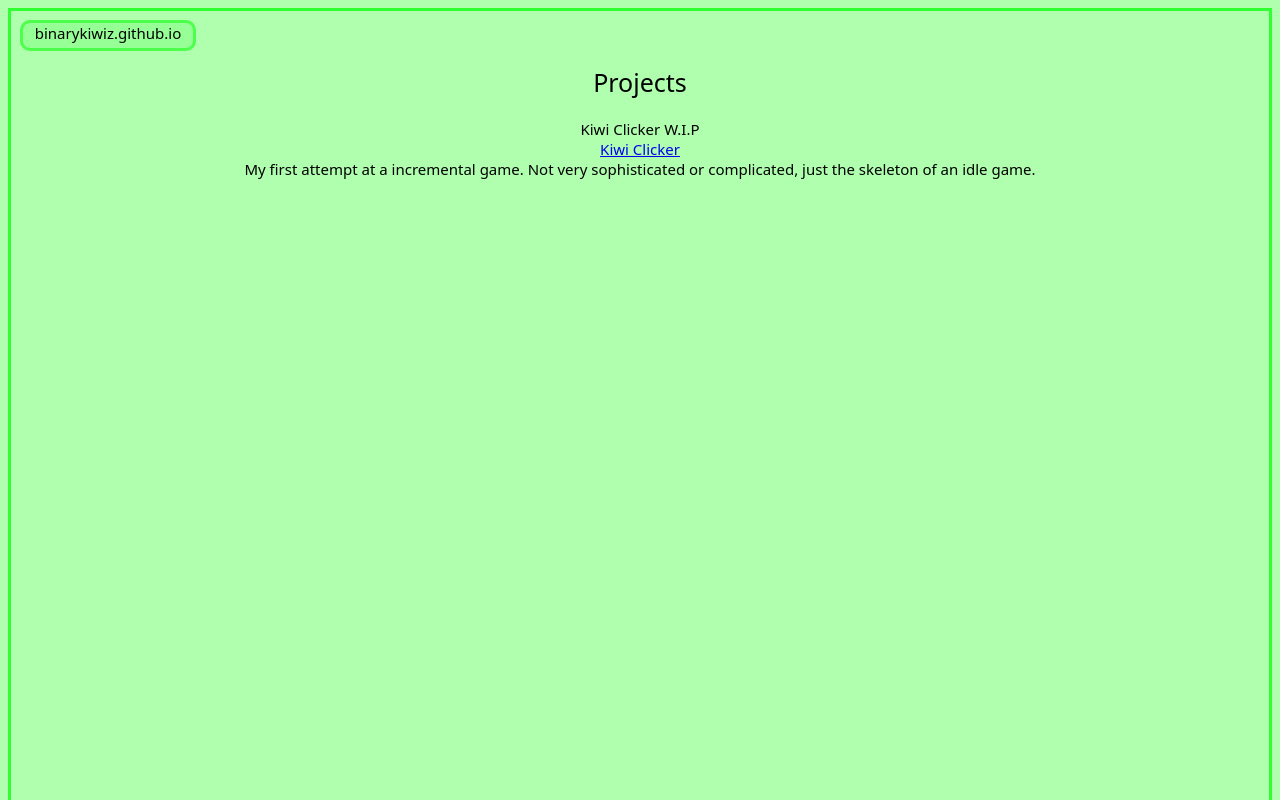
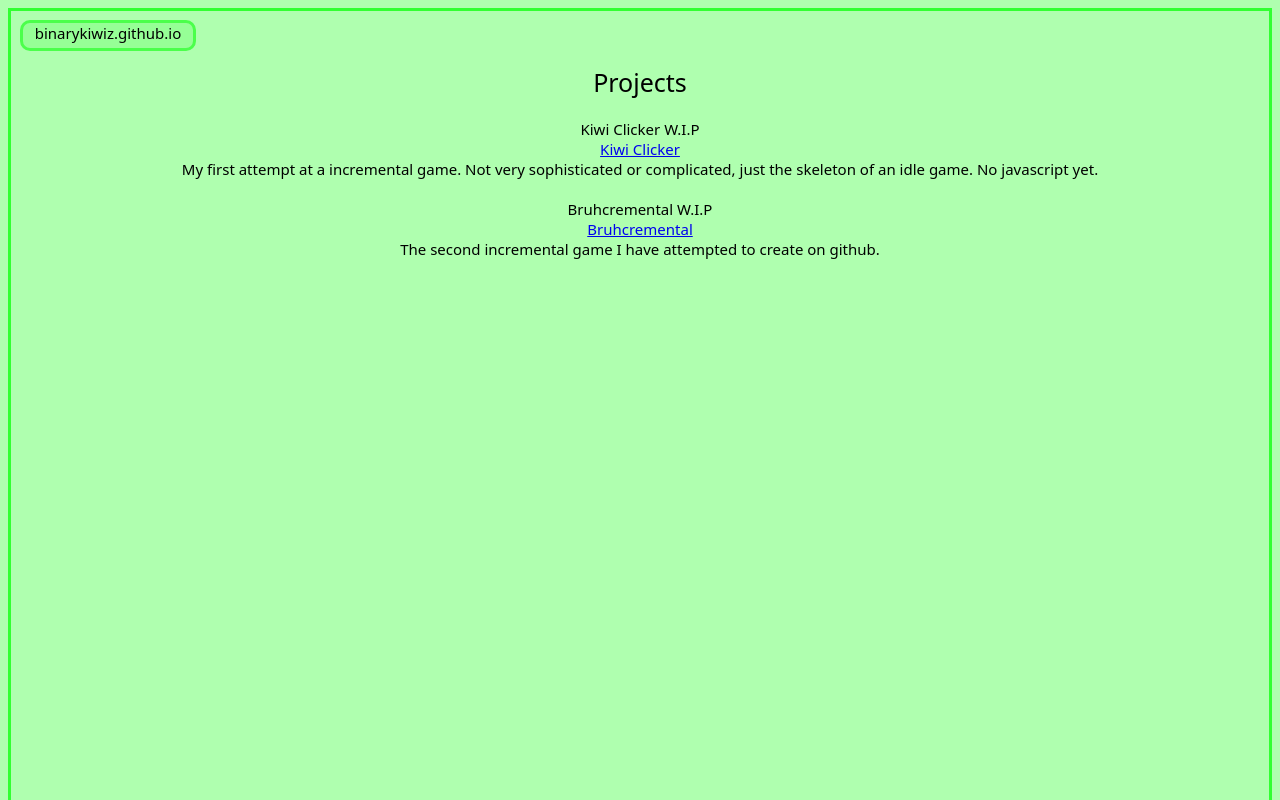
Before and after one commit to BinaryKiwiz/binarykiwiz.github.io, a plain HTML site: page index.html in a window 1280 px wide. Shown: the top 800 px of the page. Drawn offline with Linux system fonts and the light colour scheme.

Commit message:
Update index.html

```diff
--- a/index.html
+++ b/index.html
@@ -19,10 +19,14 @@
         <br>
         <a href = https://binarykiwiz.github.io/kiwi-clicker/>Kiwi Clicker</a>
         <br>
-        My first attempt at a incremental game. Not very sophisticated or complicated, just the skeleton of an idle game.
+        My first attempt at a incremental game. Not very sophisticated or complicated, just the skeleton of an idle game. No javascript yet.
         <br>
         <br>
+        Bruhcremental W.I.P
         <br>
+        <a href = https://binarykiwiz.github.io/bruhcremental/>Bruhcremental</a>
+        <br>
+        The second incremental game I have attempted to create on github.
         <br>
         <br>
         <br>
```
